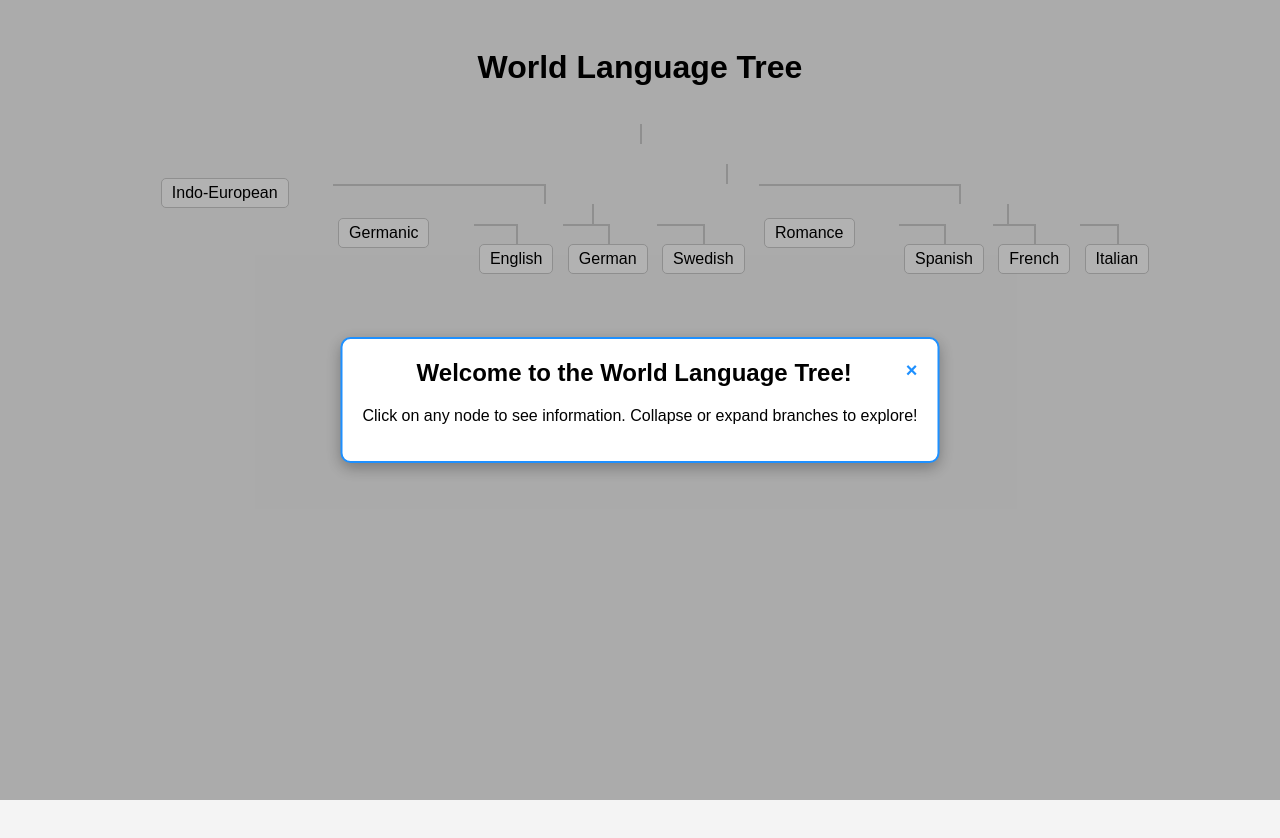
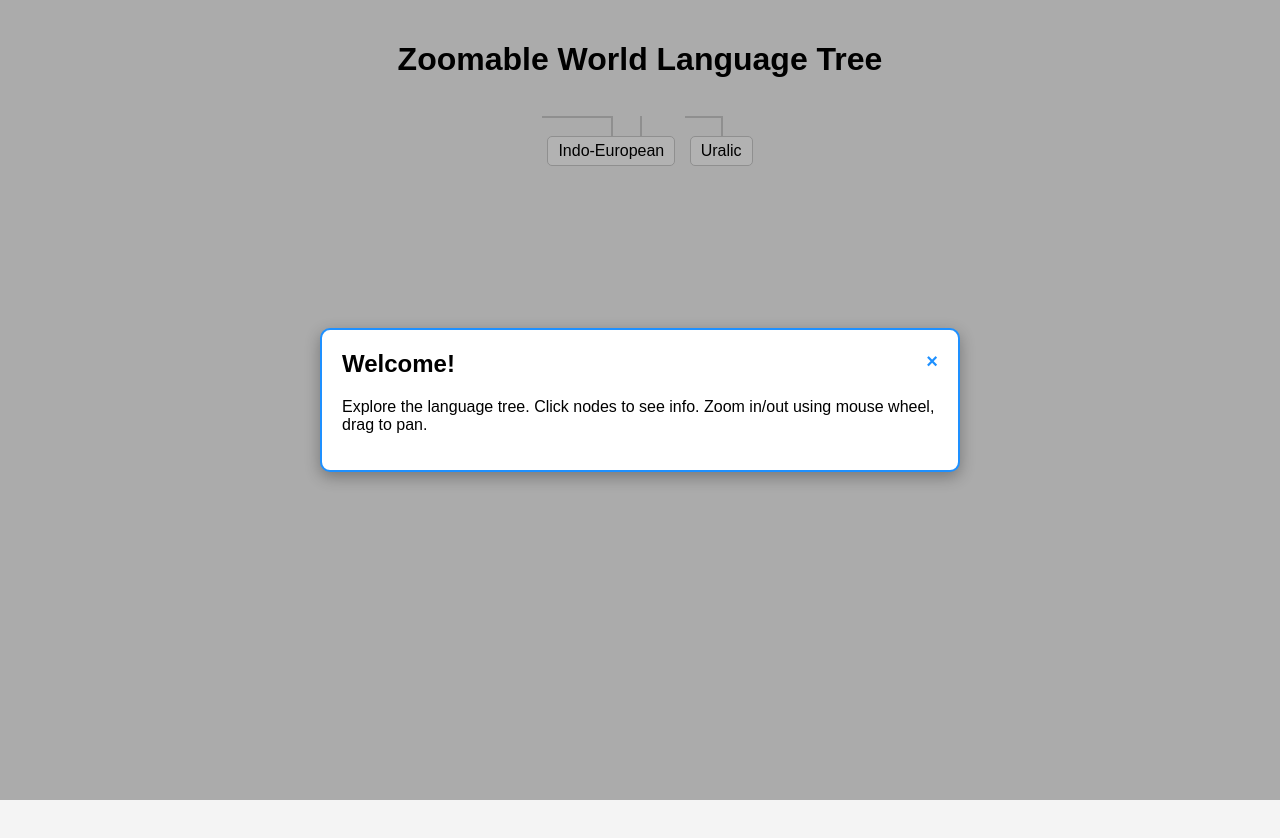
Before and after one commit to Sebestyen11/Language-Project, a plain HTML site: page index.html in a window 1280 px wide. Before the commit the page ends 800 px from the top, so only its background shows below. Drawn offline with Linux system fonts and the light colour scheme.

Commit message:
Update title and enhance zoomable tree functionality

```diff
--- a/index.html
+++ b/index.html
@@ -2,21 +2,40 @@
 <html lang="en">
 <head>
   <meta charset="UTF-8">
-  <title>Language Tree with Lines</title>
+  <title>Zoomable Language Tree</title>
   <style>
-    body { font-family: Arial; padding: 20px; background: #f4f4f4; text-align: center; }
+    body { font-family: Arial; background: #f4f4f4; overflow: hidden; margin: 0; padding: 20px; }
     h1 { text-align: center; }
 
     /* Tree container */
+    #tree-container {
+      width: 100%;
+      height: 90vh;
+      overflow: hidden;
+      cursor: grab;
+      position: relative;
+    }
+
+    #tree {
+      display: flex;
+      justify-content: center;
+      transform-origin: 0 0;
+      transition: transform 0.1s;
+    }
+
     .tree ul {
-      padding-top: 20px; position: relative;
-      display: inline-block; text-align: center;
+      list-style-type: none;
+      padding-left: 20px;
+      text-align: center;
+      position: relative;
     }
 
     .tree li {
-      display: inline-block; vertical-align: top;
-      text-align: center; position: relative;
+      display: inline-block;
+      vertical-align: top;
+      text-align: center;
       padding: 20px 5px 0 5px;
+      position: relative;
     }
 
     /* Connectors */
@@ -32,7 +51,6 @@
       border-top: 0;
     }
     .tree li:only-child::before, .tree li:only-child::after { display: none; }
-
     .tree ul::before {
       content: '';
       position: absolute; top: 0; left: 50%;
@@ -42,11 +60,9 @@
     /* Node style */
     .node { padding: 5px 10px; border: 1px solid #ccc; border-radius: 5px; background: #fff; display: inline-block; }
     .node:hover { background: #e6f7ff; border-color: #1e90ff; cursor: pointer; }
-
-    /* Children hidden by default */
     .children { display: none; }
 
-    /* Popup styles */
+    /* Popup */
     .popup {
       position: fixed; top:50%; left:50%;
       transform: translate(-50%, -50%);
@@ -61,10 +77,12 @@
   </style>
 </head>
 <body>
-  <h1>World Language Tree</h1>
+  <h1>Zoomable World Language Tree</h1>
 
-  <div class="tree">
+  <div id="tree-container">
+    <div id="tree" class="tree">
       <ul>
+        <!-- Indo-European -->
         <li>
           <div class="node" data-info="Indo-European: Root family with many languages in Europe and Asia.">Indo-European</div>
           <ul class="children">
@@ -73,20 +91,21 @@
               <ul class="children">
                 <li><div class="node" data-info="English: ~380 million speakers.">English</div></li>
                 <li><div class="node" data-info="German: Spoken in Germany, Austria, Switzerland.">German</div></li>
-              <li><div class="node" data-info="Swedish: Spoken in Sweden and parts of Finland.">Swedish</div></li>
-            </ul>
-          </li>
-          <li>
-            <div class="node" data-info="Romance: Derived from Latin.">Romance</div>
-            <ul class="children">
-              <li><div class="node" data-info="Spanish: ~460 million speakers.">Spanish</div></li>
-              <li><div class="node" data-info="French: Spoken in France, Canada, Africa.">French</div></li>
-              <li><div class="node" data-info="Italian: Spoken in Italy.">Italian</div></li>
               </ul>
             </li>
           </ul>
         </li>
+
+        <!-- Uralic -->
+        <li>
+          <div class="node" data-info="Uralic: Includes Finnish, Hungarian, Estonian.">Uralic</div>
+          <ul class="children">
+            <li><div class="node" data-info="Finnish: Spoken in Finland.">Finnish</div></li>
+            <li><div class="node" data-info="Hungarian: Spoken in Hungary.">Hungarian</div></li>
           </ul>
+        </li>
+      </ul>
+    </div>
   </div>
 
   <!-- Popup & Overlay -->
@@ -98,6 +117,7 @@
   </div>
 
   <script>
+    // Collapsible nodes & popup
     const nodes = document.querySelectorAll('.node');
     const popup = document.getElementById('popup');
     const overlay = document.querySelector('.overlay');
@@ -105,12 +125,8 @@
     nodes.forEach(node => {
       node.addEventListener('click', (e) => {
         e.stopPropagation();
-
-        // Toggle children visibility
         const children = node.parentElement.querySelector('.children');
         if(children) children.style.display = children.style.display === 'none' ? 'block' : 'none';
-
-        // Show popup
         document.getElementById('popupTitle').textContent = node.textContent;
         document.getElementById('popupInfo').textContent = node.getAttribute('data-info');
         popup.style.display = 'block';
@@ -118,17 +134,42 @@
       });
     });
 
-    // Close popup
     document.getElementById('closePopup').addEventListener('click', () => { popup.style.display='none'; overlay.style.display='none'; });
     overlay.addEventListener('click', () => { popup.style.display='none'; overlay.style.display='none'; });
 
-    // Welcome popup
     window.addEventListener('load', () => {
-      document.getElementById('popupTitle').textContent = "Welcome to the World Language Tree!";
-      document.getElementById('popupInfo').textContent = "Click on any node to see information. Collapse or expand branches to explore!";
+      document.getElementById('popupTitle').textContent = "Welcome!";
+      document.getElementById('popupInfo').textContent = "Explore the language tree. Click nodes to see info. Zoom in/out using mouse wheel, drag to pan.";
       popup.style.display = 'block';
       overlay.style.display = 'block';
     });
+
+    // Zoom & pan
+    const tree = document.getElementById('tree');
+    const container = document.getElementById('tree-container');
+    let scale = 1;
+    let isDragging = false, startX, startY, originX = 0, originY = 0;
+
+    container.addEventListener('wheel', (e) => {
+      e.preventDefault();
+      const delta = e.deltaY > 0 ? -0.1 : 0.1;
+      scale = Math.min(Math.max(0.2, scale + delta), 3);
+      tree.style.transform = `translate(${originX}px, ${originY}px) scale(${scale})`;
+    });
+
+    container.addEventListener('mousedown', (e) => {
+      isDragging = true; startX = e.clientX - originX; startY = e.clientY - originY; container.style.cursor='grabbing';
+    });
+
+    container.addEventListener('mousemove', (e) => {
+      if(!isDragging) return;
+      originX = e.clientX - startX;
+      originY = e.clientY - startY;
+      tree.style.transform = `translate(${originX}px, ${originY}px) scale(${scale})`;
+    });
+
+    container.addEventListener('mouseup', () => { isDragging=false; container.style.cursor='grab'; });
+    container.addEventListener('mouseleave', () => { isDragging=false; container.style.cursor='grab'; });
   </script>
 </body>
 </html>
```
Lines whose indentation alone changed are shown as unchanged.
